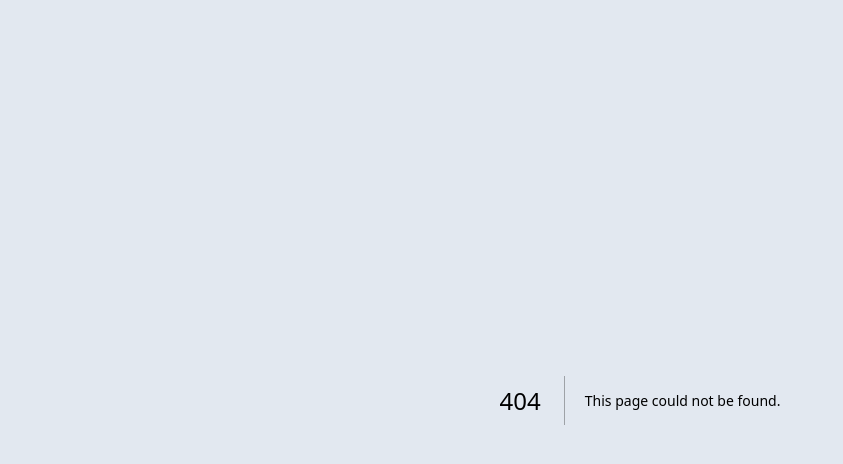
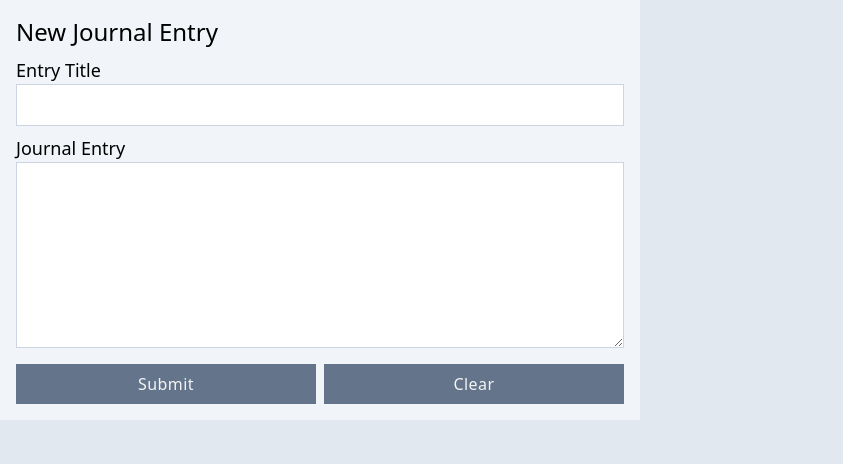
Before and after one commit to allanlalangan/journal, a Next.js app: page /components/EntryForm in a window 1280 px wide. Before the commit this address had no page. Shown: the top 464 px of the page, without its empty margins (0-843 px from the left). Built offline with nearby package versions, Linux system fonts and the light colour scheme.

Commit message:
feat: create EntryForm

```diff
--- /dev/null
+++ b/pages/components/EntryForm/index.tsx
@@ -0,0 +1,46 @@
+const EntryForm = () => {
+	return (
+		<section className='w-1/2 bg-slate-100 p-4'>
+			<h2 className='mb-2 text-2xl'>New Journal Entry</h2>
+			<form className='flex flex-col'>
+				<fieldset className='mb-2 flex flex-col'>
+					<label className='text-lg' htmlFor='title'>
+						Entry Title
+					</label>
+					<input
+						className='border border-slate-300 p-2'
+						type='text'
+						id='title'
+						name='title'
+					/>
+				</fieldset>
+				<fieldset className='mb-4 flex flex-col'>
+					<label className='text-lg' htmlFor='entry'>
+						Journal Entry
+					</label>
+					<textarea
+						className='border border-slate-300 p-2'
+						id='entry'
+						name='entry'
+						rows={7}
+					/>
+				</fieldset>
+				<section className='grid grid-cols-12 gap-2'>
+					<button
+						className='col-span-6 bg-slate-500 px-4 py-2 tracking-wide text-gray-100 transition hover:bg-slate-600'
+						type='submit'
+					>
+						Submit
+					</button>
+					<button
+						className='col-span-6 bg-slate-500 px-4 py-2 tracking-wide text-gray-100 transition hover:bg-slate-600'
+						type='reset'
+					>
+						Clear
+					</button>
+				</section>
+			</form>
+		</section>
+	);
+};
+export default EntryForm;
```
